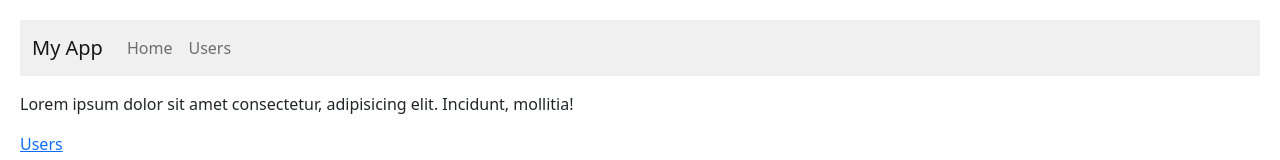
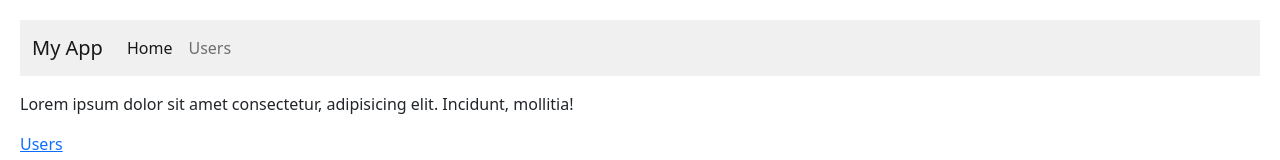
Before and after one commit to Gillesf31/back-to-react, a React (Vite) app: page / in a window 1280 px wide. Shown: the top 160 px of the page. Built offline with nearby package versions, Linux system fonts and the light colour scheme.

Commit message:
Styling active link

```diff
--- a/src/routing/Navbar.tsx
+++ b/src/routing/Navbar.tsx
@@ -1,4 +1,4 @@
-import { Link } from 'react-router-dom';
+import { Link, NavLink } from 'react-router-dom';
 
 const Navbar = () => {
   return (
@@ -13,14 +13,14 @@
         <div className='collapse navbar-collapse' id='navbarNav'>
           <ul className='navbar-nav'>
             <li className='nav-item'>
-              <Link to='/' className='nav-link'>
+              <NavLink to='/' className='nav-link'>
                 Home
-              </Link>
+              </NavLink>
             </li>
             <li className='nav-item'>
-              <Link to='/users' className='nav-link'>
+              <NavLink to='/users' className='nav-link'>
                 Users
-              </Link>
+              </NavLink>
             </li>
           </ul>
         </div>
```
